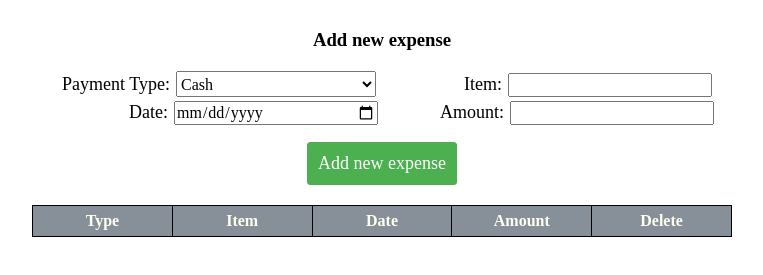
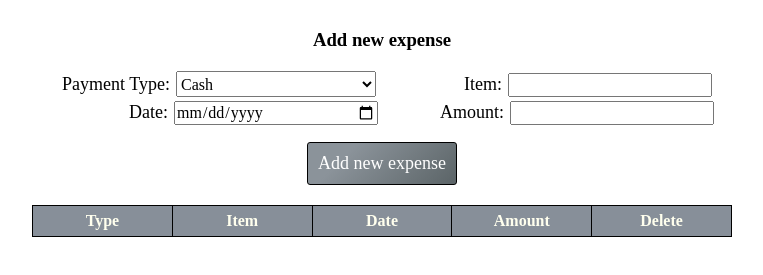
Before and after one commit to cheekoo24/cheekoo24.github.io, a plain HTML site: page Exptracker/index.html in a window 1280 px wide. Shown: the part 93-368 px from the top of the page, without its empty margins (283-1046 px from the left). Drawn offline with Linux system fonts and the light colour scheme.

Commit message:
css update

```diff
--- a/Exptracker/style.css
+++ b/Exptracker/style.css
@@ -63,11 +63,11 @@
     margin-top: 15px;
     margin-bottom: 20px;
     padding: 10px;
-    background-color: #4CAF50;
+    background-image: linear-gradient(315deg, #5b6467 0%, #8b939a 74%);
     border-radius: 3px;
     font-size: 18px;
     cursor: pointer;
-    border: 1px solid #4CAF50;
+    border: 1px solid #000;
     color: white;
 }
 
```
